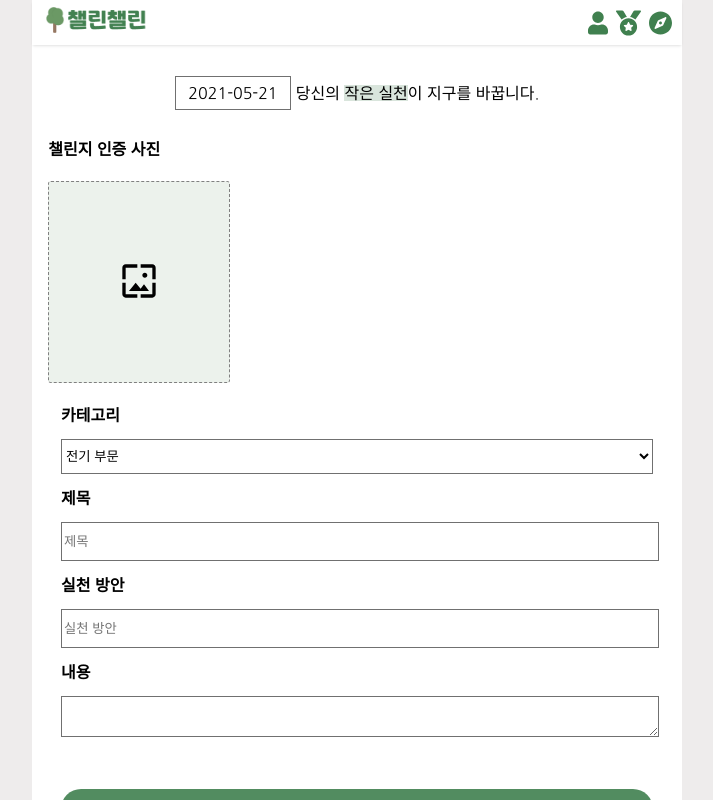
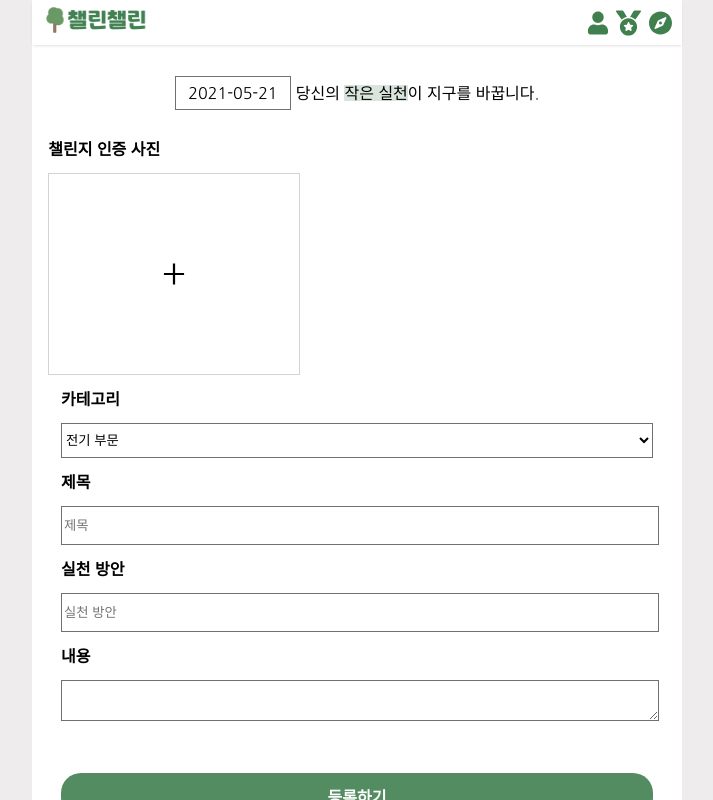
Before and after one commit to challen-challen/Frontend, a React (Create React App) app: page /posting in a window 1280 px wide. Shown: the top 800 px of the page, without its empty margins (283-996 px from the left). Built offline with nearby package versions, Linux system fonts and the light colour scheme; a web font is replaced by a local one.

Commit message:
fix: image 부분 수정

```diff
--- a/src/components/Posting/Image.js
+++ b/src/components/Posting/Image.js
@@ -1,106 +1,75 @@
-import React, {useState} from "react";
-import styled from "styled-components";
+import React, { useState } from "react";
+import Dropzone from "react-dropzone";
+import {AiOutlinePlus} from'react-icons/ai'
+import axios from "axios";
 
-import {AiFillCloseCircle} from "react-icons/ai";
-import {MdWallpaper} from "react-icons/md";
+function FileUpload() {
+    const [Images, setImages] = useState([]);
 
-function Image({postContent, setPostContent}) {
-    const [image, setImage] = useState("");
-    const [isUploaded, setIsUploaded] = useState(false);
+    const dropHandler = (files) => {
+        let formData = new FormData();
+        const config = {
+            header: { "content-type": "multipart/form-data" },
+        };
+        formData.append("file", files[0]);
 
+        axios.post("/api/upload/image", formData, config).then((response) => {
+            if (response.data.success) {
+                console.log(response.data);
+                setImages([...Images, response.data.filePath]);
+            } else {
+                alert("파일을 저장하는데 실패했습니다.");
+            }
+        });
+    };
+    const deleteHandler = (image) => {
+        const currentIndex = Images.indexOf(image);
 
-    function handleImageChange(e) {
-        if (e.target.files && e.target.files[0]) {
-            let reader = new FileReader();
-
-            reader.onload = function (e) {
-                setImage(e.target.result);
-                setIsUploaded(true);
-
-                setPostContent({
-                    ...postContent,
-                    imageUrl: e.target.result
-                })
-            };
-
-            reader.readAsDataURL(e.target.files[0]);
-        }
-    }
-
-
+        let newImages = [...Images];
+        newImages.splice(currentIndex, 1);
+        setImages(newImages);
+    };
     return (
-        <Layout>
-                    <div className="image-upload">
-                        {isUploaded ? (
-                            <ImagePreview>
-                                <AiFillCloseCircle
-                                    size="30"
-                                    id="close-icon"
-                                    onClick={() => {
-                                        setIsUploaded(false);
-                                        setImage(null);
-                                    }}
-                                />
-                                <img id="uploaded-image" src={image} alt="uploaded-img"/>
-                            </ImagePreview>
-                        ) : (
-                            <BoxUpload>
-                                <ImageLabel htmlFor="upload-input" style={{ margin: 'auto auto' }}>
-                                    <MdWallpaper size="40" style={{ cursor: 'pointer' }} />
-                                </ImageLabel>
-                                <input
-                                    id="upload-input"
-                                    name="imageUrl"
-                                    type="file"
-                                    accept=".jpg,.jpeg,.gif,.png,.mov,.mp4"
-                                    onChange={handleImageChange}
-                                    style={{ display: 'none' }}
-                                />
-                            </BoxUpload>
-                        )}
+        <div style={{ display: "flex", justifyContent: "space-between",margin:"2vh auto" }}>
+            <Dropzone onDrop={dropHandler}>
+                {({ getRootProps, getInputProps }) => (
+                    <section>
+                        <div
+                            style={{
+                                width: 250,
+                                height: 200,
+                                border: "1px solid lightgray",
+                                display: "flex",
+                                alignItems: "center",
+                                justifyContent: "center",
+                            }}
+                            {...getRootProps()}
+                        >
+                            <input {...getInputProps()} />
+                           <AiOutlinePlus size={30} />
+                        </div>
+                    </section>
+                )}
+            </Dropzone>
+            <div
+                style={{
+                    display: "flex",
+                    width: "350px",
+                    height: "200px",
+                    overflowX: "scroll",
+                }}
+            >
+                {Images.map((image, index) => (
+                    <div onClick={() => deleteHandler(image)} key={index}>
+                        <img
+                            style={{ minWidth: "300px", width: "300px", height: "240px" }}
+                            src={`http://localhost:5000/${image}`}
+                        />
                     </div>
-
-        </Layout>
+                ))}
+            </div>
+        </div>
     );
 }
 
-const Layout = styled.div`
-margin: 3vh 0;
-  height: 100%;
-  width: 100%;
-  background: white;
-`;
-export const BoxUpload = styled.div`
-  display: flex;
-  width: 180px;
-  height: 200px;
-  border: 1px dashed gray;
-  background: #ECF2EC;
-  border-radius: 3px;
-`;
-export const ImageLabel = styled.label`
-  margin: auto auto;
-`;
-
-export const ImagePreview = styled.div`
-  position: relative;
-  #uploaded-image {
-  width: 180px;
-  height: 200px;
-    object-fit: cover;
-    border-radius: 3px;
-  }
-  #close-icon {
-   position: relative;
-  cursor: pointer;
-  z-index: 2;
-  top: -165px;
-  right: -175px;
-    opacity: .6;
-
-    :hover {
-    opacity: 1;
-  }
-`;
-
-export default Image;
+export default FileUpload;
```
